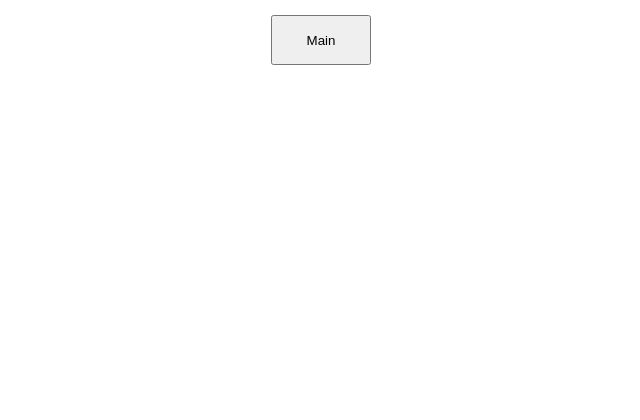
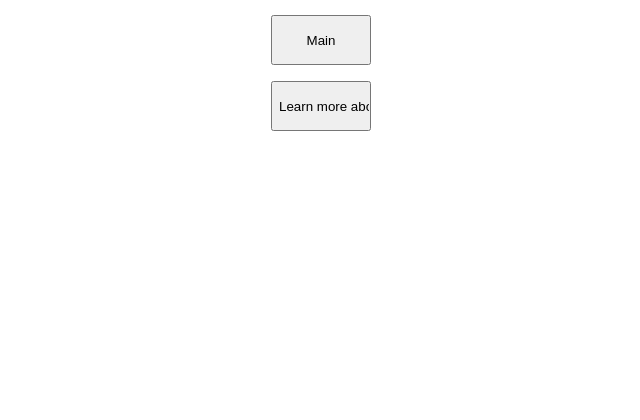
Before and after one commit to GKX051106/RPA-19feb2024, a Flask app: page /NTU in a window 1280 px wide. Shown: the part 267-687 px from the top of the page, without its empty margins (53-693 px from the left). Run offline with Flask 3, Linux system fonts and the light colour scheme.

Commit message:
Update NTU.html

```diff
--- a/templates/NTU.html
+++ b/templates/NTU.html
@@ -12,5 +12,7 @@
 
   <p><input type = "submit" value="Main" style="width:100px;height:50px"></p>
 </form>
-
+ <form action="/more NTU" method="post">
+    <input type = "submit" value="Learn more about NTU" style="width:100px;height:50px;">
+</form>
 </div>
```
